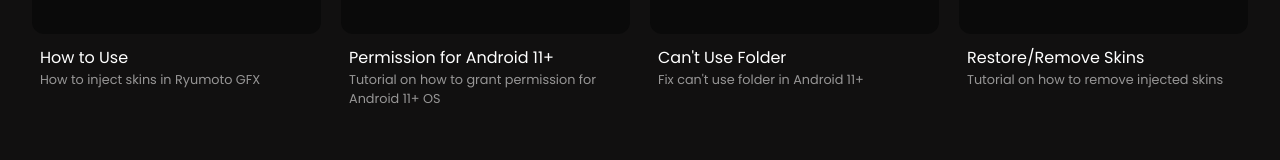
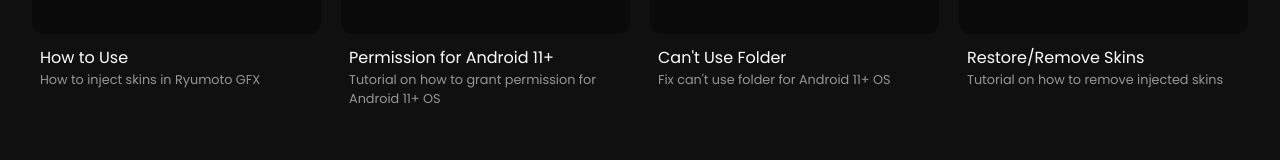
Before and after one commit to Ryuofficial/ryuwebv2, a React (Create React App) app: page / in a window 1280 px wide. Shown: the part 1548-1708 px from the top of the page. Built offline with nearby package versions, Linux system fonts and the light colour scheme.

Commit message:
fix desc 3rd box

```diff
--- a/src/components/dataVideo.js
+++ b/src/components/dataVideo.js
@@ -12,7 +12,7 @@
 
   {
     title: "Can't Use Folder",
-    desc: "Fix can't use folder in Android 11+",
+    desc: "Fix can't use folder for Android 11+ OS",
     link: "https://youtu.be/CMacWI8kp8Q?si=fnTJhKIZC2K0zAGC",
   },
 
```
